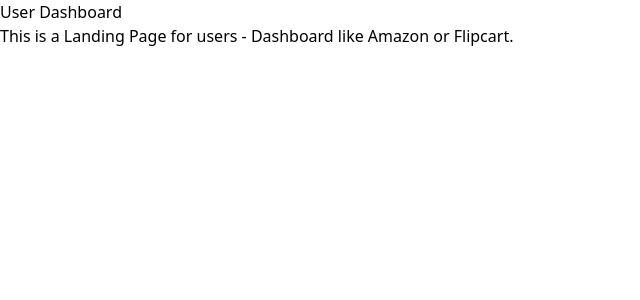
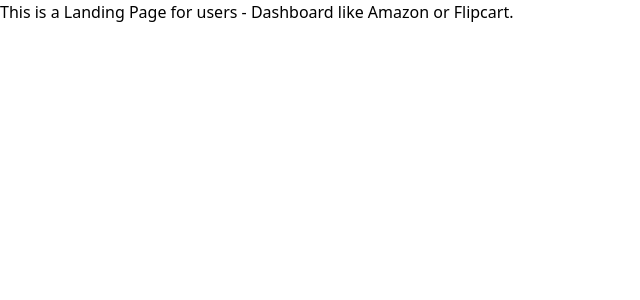
Before and after one commit to HarshTiwari10/IP-Sentinel, a React (Vite) app in the folder frontend/: page /dashboard in a window 1280 px wide. Shown: the top 300 px of the page, without its empty margins (0-640 px from the left). Built offline with nearby package versions, Linux system fonts and the light colour scheme; no server answers; sample sign-in values are in the browser's storage.

Commit message:
user dashborard update

```diff
--- a/frontend/src/pages/user-dashboard.jsx
+++ b/frontend/src/pages/user-dashboard.jsx
@@ -16,11 +16,9 @@ export default function UserDashboard() {
     <div className="min-h-screen flex items-center justify-center bg-slate-100">
       <div className="bg-white p-10 rounded-xl shadow-md text-center">
         <h1 className="text-3xl font-bold text-slate-800 mb-4">
-          User Dashboard
+          This is a Landing Page for users - Dashboard like Amazon or Flipcart.
         </h1>
-        <p className="text-slate-500">
-          This is a Landing Page for users - Dashboard like Amazon or Flipcart.
-        </p>
+
       </div>
     </div>
   );
```
